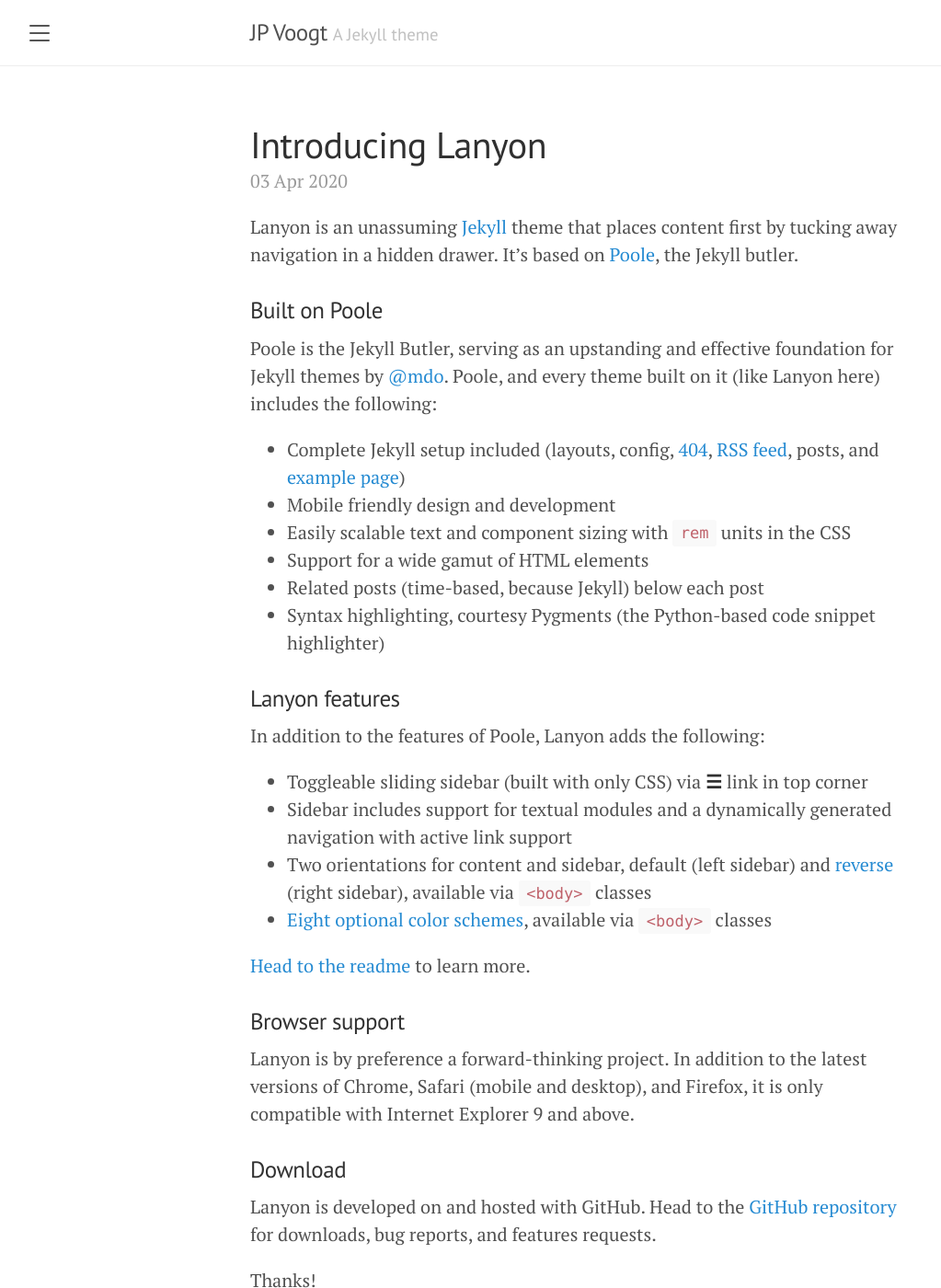
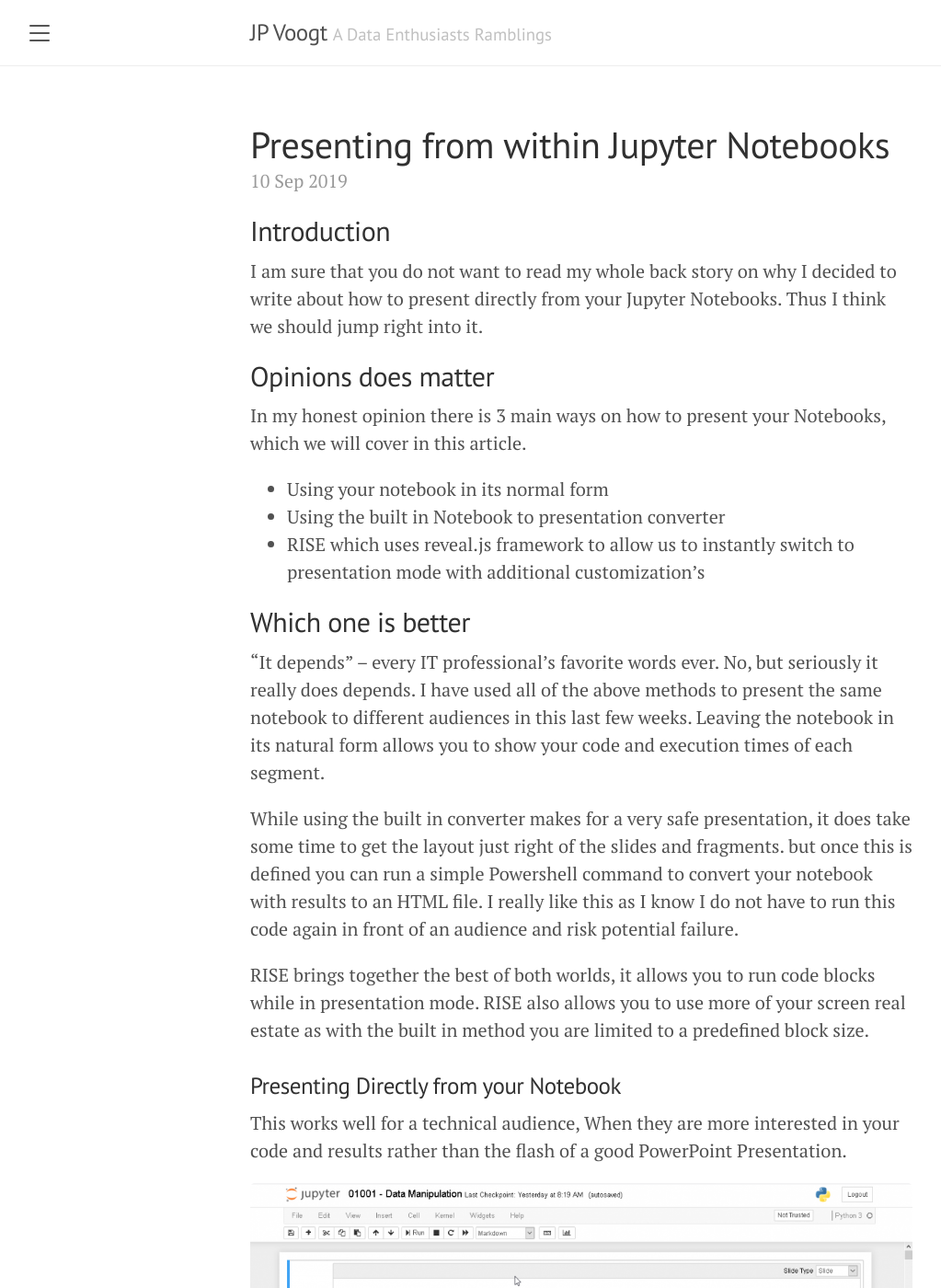
Before and after one commit to JVoogt/JVoogt.github.io, a Jekyll site: the page built from index.html, in a window 1280 px wide and 1400 px high. Shown: the whole window at 92% size, without its empty margins (8-1031 px from the left). Built offline with Jekyll 4.4.1, drawn with Linux system fonts in a browser that asks for light colours; nearby versions of some CDN libraries; the list of posts is cut into pages by our own code; some of the changed text lies outside the part shown.

Commit message:
Presenting With Jupyter Notebooks

```diff
--- a/_config.yml
+++ b/_config.yml
@@ -1,6 +1,6 @@
 # Setup
 title:               JP Voogt
-tagline:             'A Jekyll theme'
+tagline:             'A Data Enthusiasts Ramblings'
 description:         'South African Data Tinkerer, <a href="https://twitter.com/microsoft" target="_blank">@microsoft</a> Fanboy, <a href="https://twitter.com/dataplatformjhb" target="_blank">@dataplatformjhb</a> leader, Formula 1 enthusiasts and Father, (He/Him)'
 url:                 http://lanyon.getpoole.com
 baseurl:             ''
--- /dev/null
+++ b/_posts/2019-09-10-Presenting-from-within-Jupyter-Notebooks.md
@@ -0,0 +1,46 @@
+---
+layout: post
+title: Presenting from within Jupyter Notebooks
+comments: true
+---
+
+## Introduction
+I am sure that you do not want to read my whole back story on why I decided to write about how to present directly from your Jupyter Notebooks. Thus I think we should jump right into it.
+
+## Opinions does matter
+In my honest opinion there is 3 main ways on how to present your Notebooks, which we will cover in this article.
+* Using your notebook in its normal form
+* Using the built in Notebook to presentation converter
+* RISE which uses reveal.js framework to allow us to instantly switch to presentation mode with additional customization’s
+
+## Which one is better
+“It depends” – every IT professional’s favorite words ever.
+No, but seriously it really does depends. I have used all of the above methods to present the same notebook to different audiences in this last few weeks. Leaving the notebook in its natural form allows you to show your code and execution times of each segment.
+
+While using the built in converter makes for a very safe presentation, it does take some time to get the layout just right of the slides and fragments. but once this is defined you can run a simple Powershell command to convert your notebook with results to an HTML file. I really like this as I know I do not have to run this code again in front of an audience and risk potential failure.
+
+RISE brings together the best of both worlds, it allows you to run code blocks while in presentation mode. RISE also allows you to use more of your screen real estate as with the built in method you are limited to a predefined block size.
+
+### Presenting Directly from your Notebook
+This works well for a technical audience, When they are more interested in your code and results rather than the flash of a good PowerPoint Presentation.
+
+![image-title-here](/public/img/JVoogt_2019-09-10-Presenting-from-within-Jupyter-Notebooks_1.png){:class="img-responsive"}
+
+### Built in Presentation Mode
+{% highlight sql %}
+jupyter nbconvert Jupyter "NotebookName.ipynb" --to slides --post serve
+{% endhighlight %}
+
+Executing the above command in Powershell/CMD creates a HTML version of your Notebook. I like to do this and store the HTML copy on my phone before a presentation. This will allow me to have a disaster plan in case something happens to my laptop during or before my session
+
+Go over to Matthew Speck’s article for a detailed setup: [link](https://medium.com/@mjspeck/presenting-code-using-jupyter-notebook-slides-a8a3c3b59d67)
+
+### RISE
+This is by far my favorite method of presenting a Notebook as it combined the best of both worlds. It is built on the Reveal.js framework. RISE allows you to present your Notebook in a PowerPoint format, with the ability to still execute your code blocks in the presentation mode.
+
+You can read more on this [here](https://rise.readthedocs.io/en/maint-5.5/).
+
+## Download My Notebooks and HTML files with the below link
+[CloudySQL – Data Manipulation Using Python for Beginners](https://blog.voogie.online/wp-content/uploads/2019/09/CloudySQL-Data-Manipulation-Using-Python-for-Beginners.zip)
+
+_Disclaimer:  Content is accurate at the time of publication, however updates and new additions happen frequently which could change the accuracy or relevance. Please keep this in mind when using my content as guidelines. Please always test in a testing or development environment, I do not accept any liability for damages caused by this content._
--- a/_posts/2020-04-03-introducing-lanyon.md
+++ /dev/null
@@ -1,38 +0,0 @@
----
-layout: post
-title: Introducing Lanyon
----
-
-Lanyon is an unassuming [Jekyll](http://jekyllrb.com) theme that places content first by tucking away navigation in a hidden drawer. It's based on [Poole](http://getpoole.com), the Jekyll butler.
-
-### Built on Poole
-
-Poole is the Jekyll Butler, serving as an upstanding and effective foundation for Jekyll themes by [@mdo](https://twitter.com/mdo). Poole, and every theme built on it (like Lanyon here) includes the following:
-
-* Complete Jekyll setup included (layouts, config, [404](/404), [RSS feed](/atom.xml), posts, and [example page](/about))
-* Mobile friendly design and development
-* Easily scalable text and component sizing with `rem` units in the CSS
-* Support for a wide gamut of HTML elements
-* Related posts (time-based, because Jekyll) below each post
-* Syntax highlighting, courtesy Pygments (the Python-based code snippet highlighter)
-
-### Lanyon features
-
-In addition to the features of Poole, Lanyon adds the following:
-
-* Toggleable sliding sidebar (built with only CSS) via **☰** link in top corner
-* Sidebar includes support for textual modules and a dynamically generated navigation with active link support
-* Two orientations for content and sidebar, default (left sidebar) and [reverse](https://github.com/poole/lanyon#reverse-layout) (right sidebar), available via `<body>` classes
-* [Eight optional color schemes](https://github.com/poole/lanyon#themes), available via `<body>` classes
-
-[Head to the readme](https://github.com/poole/lanyon#readme) to learn more.
-
-### Browser support
-
-Lanyon is by preference a forward-thinking project. In addition to the latest versions of Chrome, Safari (mobile and desktop), and Firefox, it is only compatible with Internet Explorer 9 and above.
-
-### Download
-
-Lanyon is developed on and hosted with GitHub. Head to the <a href="https://github.com/poole/lanyon">GitHub repository</a> for downloads, bug reports, and features requests.
-
-Thanks!
```
Also changed, not shown: _drafts/example-content.md (renamed from _posts/2020-04-02-example-content.md), _drafts/whats-jekyll.md (renamed from _posts/2020-04-01-whats-jekyll.md), public/img/JVoogt_2019-09-10-Presenting-from-within-Jupyter-Notebooks_1.png (added).
